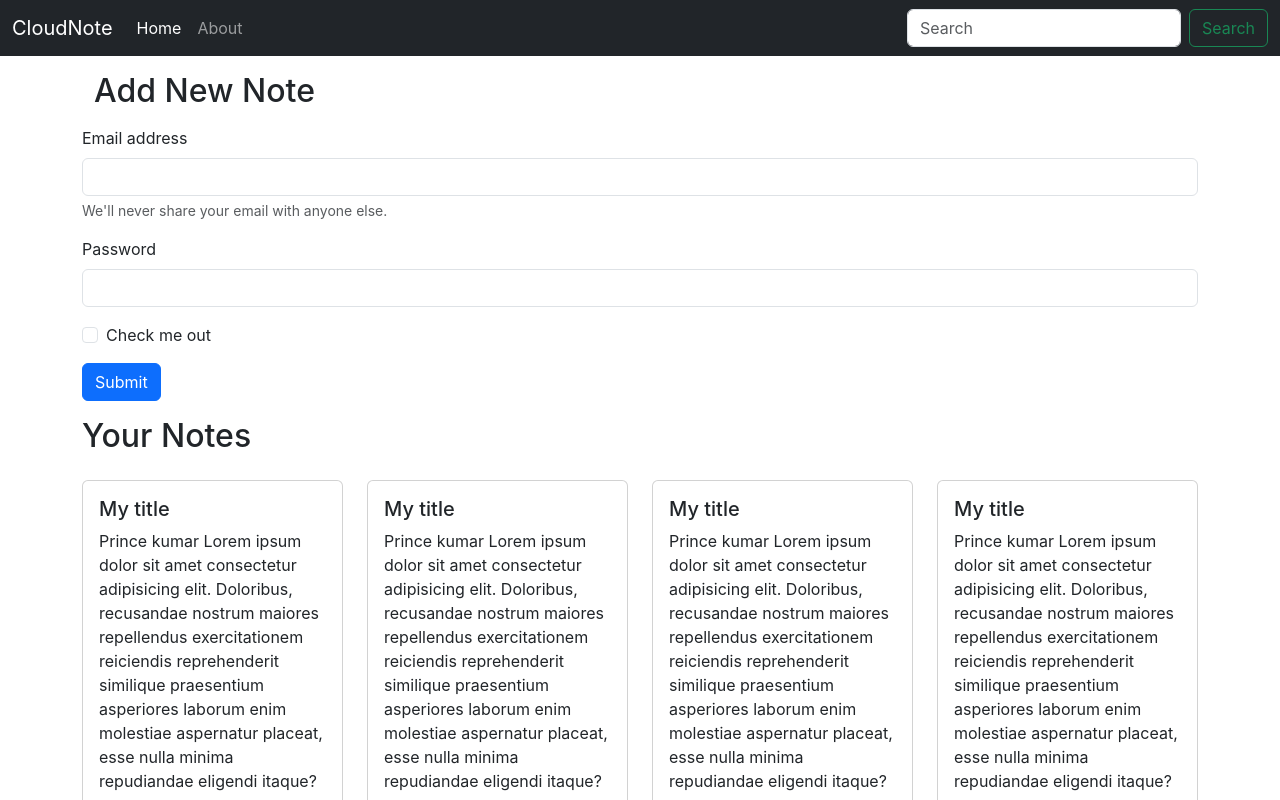
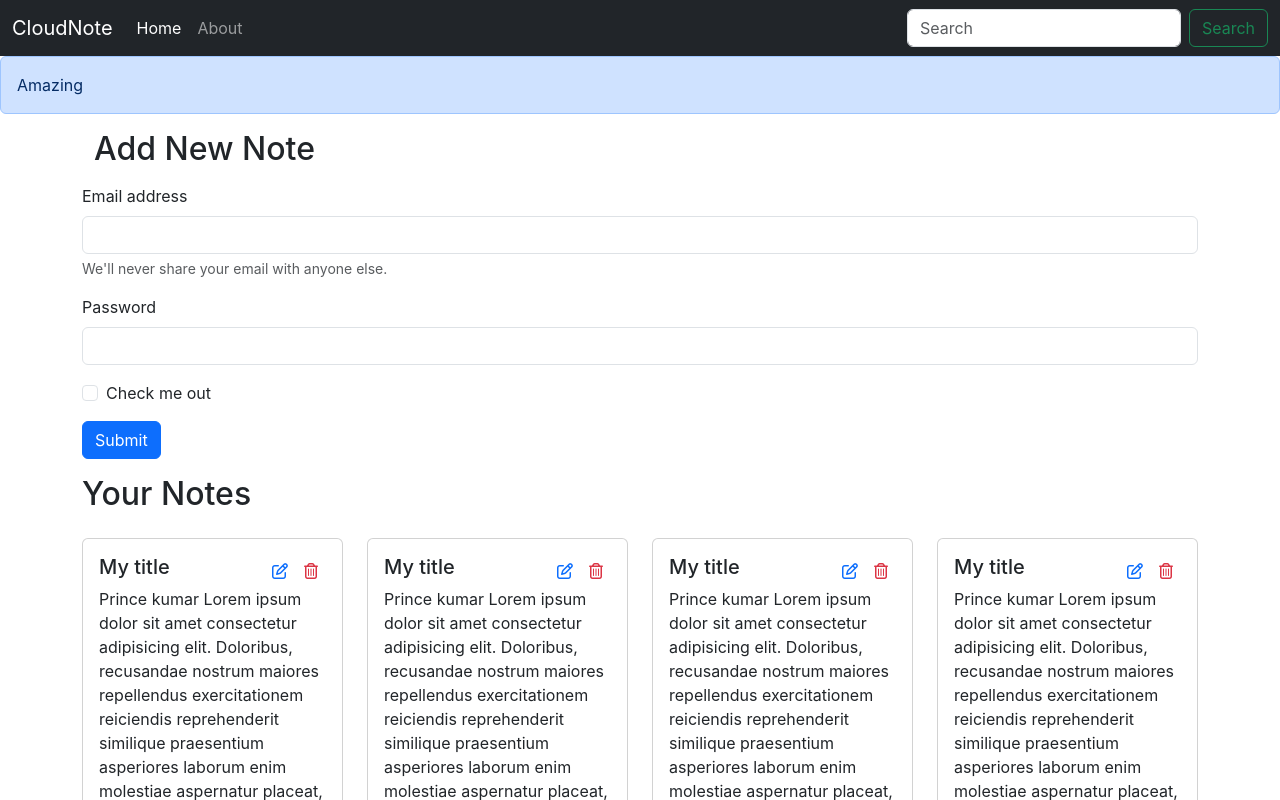
Before and after one commit to prins-kraj/CloudNote, a React (Create React App) app: page / in a window 1280 px wide. Shown: the top 800 px of the page. Built offline with nearby package versions, Linux system fonts and the light colour scheme.

Commit message:
Alert, Delete, Edit

```diff
--- a/public/index.html
+++ b/public/index.html
@@ -17,6 +17,7 @@
   <body>
     <noscript>You need to enable JavaScript to run this app.</noscript>
     <div id="root"></div>
+    <script src="https://kit.fontawesome.com/0879feef46.js" crossorigin="anonymous"></script>
     <script src="https://cdn.jsdelivr.net/npm/bootstrap@5.3.0/dist/js/bootstrap.bundle.min.js" integrity="sha384-geWF76RCwLtnZ8qwWowPQNguL3RmwHVBC9FhGdlKrxdiJJigb/j/68SIy3Te4Bkz" crossorigin="anonymous"></script>
   </body>
 </html>
--- a/src/App.js
+++ b/src/App.js
@@ -8,6 +8,7 @@ import {
   Route
 } from "react-router-dom";
 import NoteState from './context/notes/NoteState';
+import Alert from './components/Alert';
 
 function App() {
   return (
@@ -15,6 +16,7 @@ function App() {
       <NoteState>
         <Router>
           <Navbar/>
+          <Alert message="Amazing"/>
           <div className="container">
             <Routes>
               <Route exact path="/" element={<Home/>}/>
--- /dev/null
+++ b/src/components/Alert.js
@@ -0,0 +1,13 @@
+import React from "react";
+
+const Alert = (props) => {
+  return (
+    <div>
+      <div className="alert alert-primary" role="alert">
+        {props.message}
+      </div>
+    </div>
+  );
+};
+
+export default Alert;
--- a/src/components/Home.js
+++ b/src/components/Home.js
@@ -10,17 +10,17 @@ const Home = () => {
 
       <form className='my-3'>
         <div className="mb-3">
-          <label for="exampleInputEmail1" className="form-label">Email address</label>
+          <label htmlFor="exampleInputEmail1" className="form-label">Email address</label>
           <input type="email" className="form-control" id="exampleInputEmail1" aria-describedby="emailHelp"/>
           <div id="emailHelp" className="form-text">We'll never share your email with anyone else.</div>
         </div>
         <div className="mb-3">
-          <label for="exampleInputPassword1" className="form-label">Password</label>
+          <label htmlFor="exampleInputPassword1" className="form-label">Password</label>
           <input type="password" className="form-control" id="exampleInputPassword1"/>
         </div>
         <div className="mb-3 form-check">
           <input type="checkbox" className="form-check-input" id="exampleCheck1"/>
-          <label className="form-check-label" for="exampleCheck1">Check me out</label>
+          <label className="form-check-label" htmlFor="exampleCheck1">Check me out</label>
         </div>
         <button type="submit" className="btn btn-primary">Submit</button>
       </form>
--- a/src/components/Noteitems.js
+++ b/src/components/Noteitems.js
@@ -6,8 +6,13 @@ const Noteitems = (props) => {
     <div className="col-md-3">
         <div className="card my-3">
             <div className="card-body">
-                <h5 className="card-title">{notes.title}</h5>
+                <div className="d-flex align-items-center">
+                  <h5 className="card-title me-auto">{notes.title}</h5>
+                    <i className="fa-regular fa-pen-to-square mx-2 text-primary"></i>
+                    <i className="fa-regular fa-trash-can mx-2 text-danger"></i>
+                </div>
                 <p className="card-text">{notes.description} Lorem ipsum dolor sit amet consectetur adipisicing elit. Doloribus, recusandae nostrum maiores repellendus exercitationem reiciendis reprehenderit similique praesentium asperiores laborum enim molestiae aspernatur placeat, esse nulla minima repudiandae eligendi itaque?</p>
+
             </div>
         </div>
     </div>
--- a/src/components/Notes.js
+++ b/src/components/Notes.js
@@ -10,7 +10,7 @@ function Notes() {
     <div className="row my-3">
       <h2>Your Notes</h2>
       {notes.map((notes)=>{
-        return <Noteitems notes={notes}/>;
+        return <Noteitems key={notes._id} notes={notes}/>;
       })}
     </div>
   )
--- a/src/context/notes/NoteState.js
+++ b/src/context/notes/NoteState.js
@@ -94,7 +94,7 @@ const NoteState = (props)=>{
           "__v": 0
         },
         {
-          "_id": "61322f19553781a8ca8d0e08",
+          "_id": "61322f19553781af8ca8d0e08",
           "user": "6131dc5e3e4037cd4734a066",
           "title": "My Title",
           "description": "Please wake up early",
@@ -103,7 +103,7 @@ const NoteState = (props)=>{
           "__v": 0
         },
         {
-          "_id": "61322f19553781a8ca8d0e08",
+          "_id": "61322f19553781a8ca468d0e08",
           "user": "6131dc5e3e4037cd4734a066",
           "title": "My Title",
           "description": "Please wake up early",
@@ -112,7 +112,7 @@ const NoteState = (props)=>{
           "__v": 0
         },
         {
-          "_id": "61322f19553781a8ca8d0e08",
+          "_id": "61322f19553781a8ca84d0e08",
           "user": "6131dc5e3e4037cd4734a066",
           "title": "My Title",
           "description": "Please wake up early",
@@ -121,7 +121,7 @@ const NoteState = (props)=>{
           "__v": 0
         },
         {
-          "_id": "61322f19553781a8ca8d0e08",
+          "_id": "61322f19553781a8ca8ud0e08",
           "user": "6131dc5e3e4037cd4734a066",
           "title": "My Title",
           "description": "Please wake up early",
@@ -130,7 +130,7 @@ const NoteState = (props)=>{
           "__v": 0
         },
         {
-          "_id": "61322f19553781a8ca8d0e08",
+          "_id": "61322f19553781a8c5a8d0e08",
           "user": "6131dc5e3e4037cd4734a066",
           "title": "My Title",
           "description": "Please wake up early",
@@ -139,7 +139,7 @@ const NoteState = (props)=>{
           "__v": 0
         },
         {
-          "_id": "61322f19553781a8ca8d0e08",
+          "_id": "61322f19553781a8uca8d0e08",
           "user": "6131dc5e3e4037cd4734a066",
           "title": "My Title",
           "description": "Please wake up early",
--- a/src/index.css
+++ b/src/index.css
@@ -11,3 +11,7 @@ code {
   font-family: source-code-pro, Menlo, Monaco, Consolas, 'Courier New',
     monospace;
 }
+
+i{
+  cursor: pointer;
+}
```
